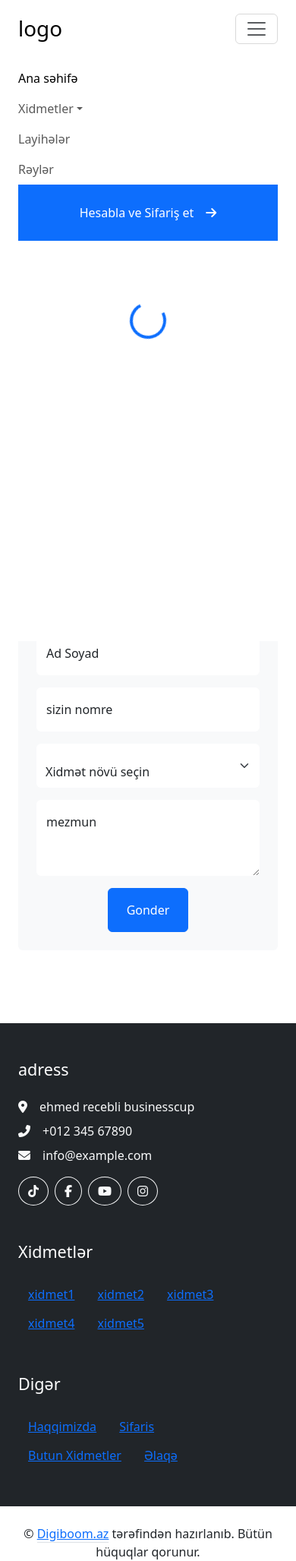
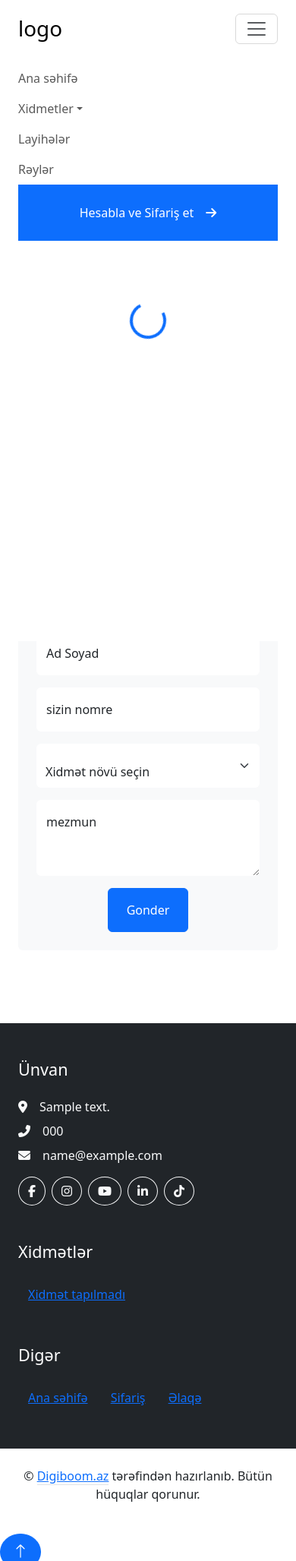
Before and after one commit to MusfiqEmirov/Temizxali, a Django app: page /review/ in a window 390 px wide, after a click that opens the changed part. Shown: the top 2055 px of the page at 76% size. Run offline with Django 5.2, Linux system fonts and the light colour scheme; tables that the repository leaves empty hold one stand-in row (values such as "Sample post"); some libraries are stand-ins or nearby versions.

Commit message:
index html rewrited

```diff
--- a/temizxali/services/views/views_v1.py
+++ b/temizxali/services/views/views_v1.py
@@ -206,11 +206,31 @@ class ReviewCreateView(View):
     template_name = 'comment_add.html'
 
     def get(self, request):
+        languages = translation.get_language()
         form = ReviewForm()
-        return render(request, self.template_name, {'form': form})
+        services = Service.objects.filter(
+            is_active=True,
+            translations__languages=languages
+        ).distinct().prefetch_related(
+            Prefetch('translations', queryset=ServiceTranslation.objects.filter(languages=languages))
+        ).order_by('-created_at')
+        contact = Contact.objects.first()
+        return render(request, self.template_name, {
+            'form': form,
+            'services': services,
+            'contact': contact
+        })
 
     def post(self, request):
+        languages = translation.get_language()
         form = ReviewForm(request.POST)
+        services = Service.objects.filter(
+            is_active=True,
+            translations__languages=languages
+        ).distinct().prefetch_related(
+            Prefetch('translations', queryset=ServiceTranslation.objects.filter(languages=languages))
+        ).order_by('-created_at')
+        contact = Contact.objects.first()
 
         if form.is_valid():
             form.save()
@@ -219,7 +239,11 @@ class ReviewCreateView(View):
         else:
             messages.error(request, _('Melumatlari duzgun daxil edin'))
 
-        return render(request, self.template_name, {'form': form})
+        return render(request, self.template_name, {
+            'form': form,
+            'services': services,
+            'contact': contact
+        })
 
 
 
--- a/temizxali/templates/comment_add.html
+++ b/temizxali/templates/comment_add.html
@@ -9,7 +10,7 @@
     <meta content="" name="description">
 
     <!-- Favicon -->
-    <link href="img/favicon.ico" rel="icon">
+    <link href="{% static 'img/favicon.ico' %}" rel="icon">
 
     <!-- Google Web Fonts -->
     <link rel="preconnect" href="https://fonts.googleapis.com">
@@ -22,15 +23,15 @@
     <link rel="stylesheet" href="https://cdnjs.cloudflare.com/ajax/libs/font-awesome/6.5.0/css/all.min.css">
 
     <!-- Libraries Stylesheet -->
-    <link href="lib/animate/animate.min.css" rel="stylesheet">
-    <link href="lib/owlcarousel/assets/owl.carousel.min.css" rel="stylesheet">
-    <link href="lib/lightbox/css/lightbox.min.css" rel="stylesheet">
+    <link href="{% static 'lib/animate/animate.min.css' %}" rel="stylesheet">
+    <link href="{% static 'lib/owlcarousel/assets/owl.carousel.min.css' %}" rel="stylesheet">
+    <link href="{% static 'lib/lightbox/css/lightbox.min.css' %}" rel="stylesheet">
 
     <!-- Customized Bootstrap Stylesheet -->
-    <link href="css/bootstrap.min.css" rel="stylesheet">
+    <link href="{% static 'css/bootstrap.min.css' %}" rel="stylesheet">
 
     <!-- Template Stylesheet -->
-    <link href="css/style.css" rel="stylesheet">
+    <link href="{% static 'css/style.css' %}" rel="stylesheet">
 </head>
 
 <body>
@@ -45,6 +46,20 @@
     <div class="container-fluid bg-dark text-light px-0 py-2">
         <div class="row gx-0 d-none d-lg-flex">
             <div class="col-lg-7 px-5 text-start">
+                {% if contact %}
+                    {% if contact.phone %}
+                        <div class="h-100 d-inline-flex align-items-center me-4">
+                            <span class="fa fa-phone-alt me-2"></span>
+                            <span>{{ contact.phone }}</span>
+                        </div>
+                    {% endif %}
+                    {% if contact.email %}
+                        <div class="h-100 d-inline-flex align-items-center">
+                            <span class="far fa-envelope me-2"></span>
+                            <span>{{ contact.email }}</span>
+                        </div>
+                    {% endif %}
+                {% else %}
                     <div class="h-100 d-inline-flex align-items-center me-4">
                         <span class="fa fa-phone-alt me-2"></span>
                         <span>+012 345 6789</span>
@@ -53,14 +68,30 @@
                         <span class="far fa-envelope me-2"></span>
                         <span>info@example.com</span>
                     </div>
+                {% endif %}
             </div>
             <div class="col-lg-5 px-5 text-end">
                 <div class="h-100 d-inline-flex align-items-center mx-n2">
-                    <span>Follow Us:</span>
-                    <a class="btn btn-link text-light" href=""><i class="fab fa-facebook-f"></i></a>
-                    <a class="btn btn-link text-light" href=""><i class="fab fa-twitter"></i></a>
-                    <a class="btn btn-link text-light" href=""><i class="fab fa-linkedin-in"></i></a>
-                    <a class="btn btn-link text-light" href=""><i class="fab fa-instagram"></i></a>
+                    {% if contact %}
+                        {% if contact.facebook or contact.instagram or contact.youtube or contact.linkedn or contact.tiktok %}
+                            <span>Buradan izlə:</span>
+                            {% if contact.facebook %}
+                                <a class="btn btn-link text-light" href="{{ contact.facebook }}" target="_blank"><i class="fab fa-facebook-f"></i></a>
+                            {% endif %}
+                            {% if contact.instagram %}
+                                <a class="btn btn-link text-light" href="{{ contact.instagram }}" target="_blank"><i class="fab fa-instagram"></i></a>
+                            {% endif %}
+                            {% if contact.youtube %}
+                                <a class="btn btn-link text-light" href="{{ contact.youtube }}" target="_blank"><i class="fab fa-youtube"></i></a>
+                            {% endif %}
+                            {% if contact.linkedn %}
+                                <a class="btn btn-link text-light" href="{{ contact.linkedn }}" target="_blank"><i class="fab fa-linkedin-in"></i></a>
+                            {% endif %}
+                            {% if contact.tiktok %}
+                                <a class="btn btn-link text-light" href="{{ contact.tiktok }}" target="_blank"><i class="fab fa-tiktok"></i></a>
+                            {% endif %}
+                        {% endif %}
+                    {% endif %}
                 </div>
             </div>
         </div>
@@ -78,25 +109,29 @@
         </button>
         <div class="collapse navbar-collapse" id="navbarCollapse">
             <div class="navbar-nav ms-auto p-4 p-lg-0">
-                <a href="index.html" class="nav-item nav-link active">Ana səhifə</a>
+                <a href="{% url 'home-page' %}" class="nav-item nav-link">Ana səhifə</a>
 
                 <div class="nav-item dropdown">
                     <a href="#" class="nav-link dropdown-toggle" data-bs-toggle="dropdown">Xidmetler</a>
                     <div class="dropdown-menu bg-light m-0">
-                        <a href="testimonial.html" class="dropdown-item">Testimonial</a>
-                        <a href="testimonial.html" class="dropdown-item">Testimonial</a>
-                        <a href="testimonial.html" class="dropdown-item">Testimonial</a>
-                        <a href="testimonial.html" class="dropdown-item">Testimonial</a>
-                        <a href="testimonial.html" class="dropdown-item">Testimonial</a>
+                        {% if services %}
+                            {% for service in services|slice:":10" %}
+                                {% with translation=service.translations.first %}
+                                    {% if translation and translation.slug %}
+                                        <a href="{% url 'service-page' translation.slug %}" class="dropdown-item">{{ translation.name }}</a>
+                                    {% endif %}
+                                {% endwith %}
+                            {% endfor %}
+                        {% else %}
+                            <a href="#" class="dropdown-item">Xidmət tapılmadı</a>
+                        {% endif %}
                     </div>
                 </div>
 
-                <!-- <a href="service.html" class="nav-item nav-link">Xidmətlər</a> -->
-                <a href="project.html" class="nav-item nav-link">Layihələr</a>
-                <a href="testimonial.html" class="nav-item nav-link">Rəylər</a>
+                <a href="{% url 'home-page' %}#projects" class="nav-item nav-link">Layihələr</a>
+                <a href="{% url 'home-page' %}#testimonials" class="nav-item nav-link">Rəylər</a>
 
-
-            <a href="contact.html" class="btn btn-primary py-4 px-lg-5 rounded-0  d-lg-block">Hesabla ve Sifariş et<i class="fa fa-arrow-right ms-3"></i></a>
+                <a href="{% url 'order-page' %}" class="btn btn-primary py-4 px-lg-5 rounded-0  d-lg-block">Hesabla ve Sifariş et<i class="fa fa-arrow-right ms-3"></i></a>
         </div>
     </nav>
     <!-- Navbar End -->
@@ -105,12 +140,11 @@
     <!-- Page Header Start -->
     <div class="container-fluid page-header py-5 mb-5 wow fadeIn" data-wow-delay="0.1s">
         <div class="container text-center py-5">
-            <h1 class="display-3 text-white mb-4 animated slideInDown">Testimonial</h1>
+            <h1 class="display-3 text-white mb-4 animated slideInDown">Rəyinizi paylaşın</h1>
             <nav aria-label="breadcrumb animated slideInDown">
                 <ol class="breadcrumb justify-content-center mb-0">
-                    <li class="breadcrumb-item"><a href="#">Home</a></li>
-                    <li class="breadcrumb-item"><a href="#">Pages</a></li>
-                    <li class="breadcrumb-item active" aria-current="page">Testimonial</li>
+                    <li class="breadcrumb-item"><a href="{% url 'home-page' %}">Ana səhifə</a></li>
+                    <li class="breadcrumb-item active" aria-current="page">Rəyinizi paylaşın</li>
                 </ol>
             </nav>
         </div>
@@ -177,32 +211,58 @@
         <div class="container ">
             <div class="row g-5">
                 <div class="col-lg-4 col-md-6">
-                    <h4 class="text-white mb-4">adress</h4>
-                    <p class="mb-2"><i class="fa fa-map-marker-alt me-3"></i>ehmed recebli businesscup</p>
-                    <p class="mb-2"><i class="fa fa-phone-alt me-3"></i>+012 345 67890</p>
-                    <p class="mb-2"><i class="fa fa-envelope me-3"></i>info@example.com</p>
+                    <h4 class="text-white mb-4">Ünvan</h4>
+                    {% if contact %}
+                        {% if contact.address %}
+                            <p class="mb-2"><i class="fa fa-map-marker-alt me-3"></i>{{ contact.address }}</p>
+                        {% endif %}
+                        {% if contact.phone %}
+                            <p class="mb-2"><i class="fa fa-phone-alt me-3"></i>{{ contact.phone }}</p>
+                        {% endif %}
+                        {% if contact.email %}
+                            <p class="mb-2"><i class="fa fa-envelope me-3"></i>{{ contact.email }}</p>
+                        {% endif %}
                         <div class="d-flex pt-2">
-                        <a class="btn btn-square btn-outline-light rounded-circle me-2" href=""><i class="fab fa-tiktok"></i></a>
-                        <a class="btn btn-square btn-outline-light rounded-circle me-2" href=""><i class="fab fa-facebook-f"></i></a>
-                        <a class="btn btn-square btn-outline-light rounded-circle me-2" href=""><i class="fab fa-youtube"></i></a>
-                        <a class="btn btn-square btn-outline-light rounded-circle me-2" href=""><i class="fab fa-instagram"></i></a>
+                            {% if contact.facebook %}
+                                <a class="btn btn-square btn-outline-light rounded-circle me-2" href="{{ contact.facebook }}" target="_blank"><i class="fab fa-facebook-f"></i></a>
+                            {% endif %}
+                            {% if contact.instagram %}
+                                <a class="btn btn-square btn-outline-light rounded-circle me-2" href="{{ contact.instagram }}" target="_blank"><i class="fab fa-instagram"></i></a>
+                            {% endif %}
+                            {% if contact.youtube %}
+                                <a class="btn btn-square btn-outline-light rounded-circle me-2" href="{{ contact.youtube }}" target="_blank"><i class="fab fa-youtube"></i></a>
+                            {% endif %}
+                            {% if contact.linkedn %}
+                                <a class="btn btn-square btn-outline-light rounded-circle me-2" href="{{ contact.linkedn }}" target="_blank"><i class="fab fa-linkedin-in"></i></a>
+                            {% endif %}
+                            {% if contact.tiktok %}
+                                <a class="btn btn-square btn-outline-light rounded-circle me-2" href="{{ contact.tiktok }}" target="_blank"><i class="fab fa-tiktok"></i></a>
+                            {% endif %}
                         </div>
+                    {% endif %}
                 </div>
                 <div class="col-lg-4 col-md-6">
-                    <h4 class="text-white mb-4">Xidmetlər</h4>
-                    <a class="btn btn-link" href="">xidmet1</a>
-                    <a class="btn btn-link" href="">xidmet2</a>
-                    <a class="btn btn-link" href="">xidmet3</a>
-                    <a class="btn btn-link" href="">xidmet4</a>
-                    <a class="btn btn-link" href="">xidmet5</a>
-
+                    <h4 class="text-white mb-4">Xidmətlər</h4>
+                    {% if services %}
+                        {% for service in services|slice:":10" %}
+                            {% with translation=service.translations.first %}
+                                {% if translation and translation.slug %}
+                                    <a class="btn btn-link" href="{% url 'service-page' translation.slug %}">{{ translation.name }}</a>
+                                {% endif %}
+                            {% endwith %}
+                        {% endfor %}
+                    {% else %}
+                        <a class="btn btn-link" href="#">Xidmət tapılmadı</a>
+                    {% endif %}
                 </div>
                 <div class="col-lg-4 col-md-6">
                     <h4 class="text-white mb-4">Digər</h4>
-                    <a class="btn btn-link" href="">Haqqimizda</a>
-                    <a class="btn btn-link" href="">Sifaris</a>
-                    <a class="btn btn-link" href="">Butun Xidmetler</a>
-                    <a class="btn btn-link" href="">Əlaqə</a>
+                    <a class="btn btn-link" href="{% url 'home-page' %}">Ana səhifə</a>
+                    <a class="btn btn-link" href="{% url 'order-page' %}">Sifariş</a>
+                    {% if services %}
+                        <a class="btn btn-link" href="{% url 'home-page' %}#services">Bütün Xidmətlər</a>
+                    {% endif %}
+                    <a class="btn btn-link" href="{% url 'order-page' %}">Əlaqə</a>
                 </div>
 
             </div>
--- a/temizxali/templates/index.html
+++ b/temizxali/templates/index.html
@@ -380,7 +380,7 @@
 
 
     <!-- Projects Start -->
-    <div class="container-xxl py-5">
+    <div id="projects" class="container-xxl py-5">
         <div class="container">
             <div class="text-center mx-auto wow fadeInUp" data-wow-delay="0.1s" style="max-width: 500px;">
                 <h1 class="display-5 mb-5 text-primary">Layihələrimiz</h1>
@@ -427,7 +427,7 @@
 
 
     <!-- Testimonial Start -->
-    <div class="container-xxl py-5">
+    <div id="testimonials" class="container-xxl py-5">
         <div class="container">
             <div class="row g-5">
                 <div class="col-lg-5 wow fadeInUp" data-wow-delay="0.1s">
```
Also changed, not shown: other parts of temizxali/templates/comment_add.html (+11 -10 lines), temizxali/templates/contact.html (+4 -4 lines). Lines whose indentation alone changed are shown as unchanged.
